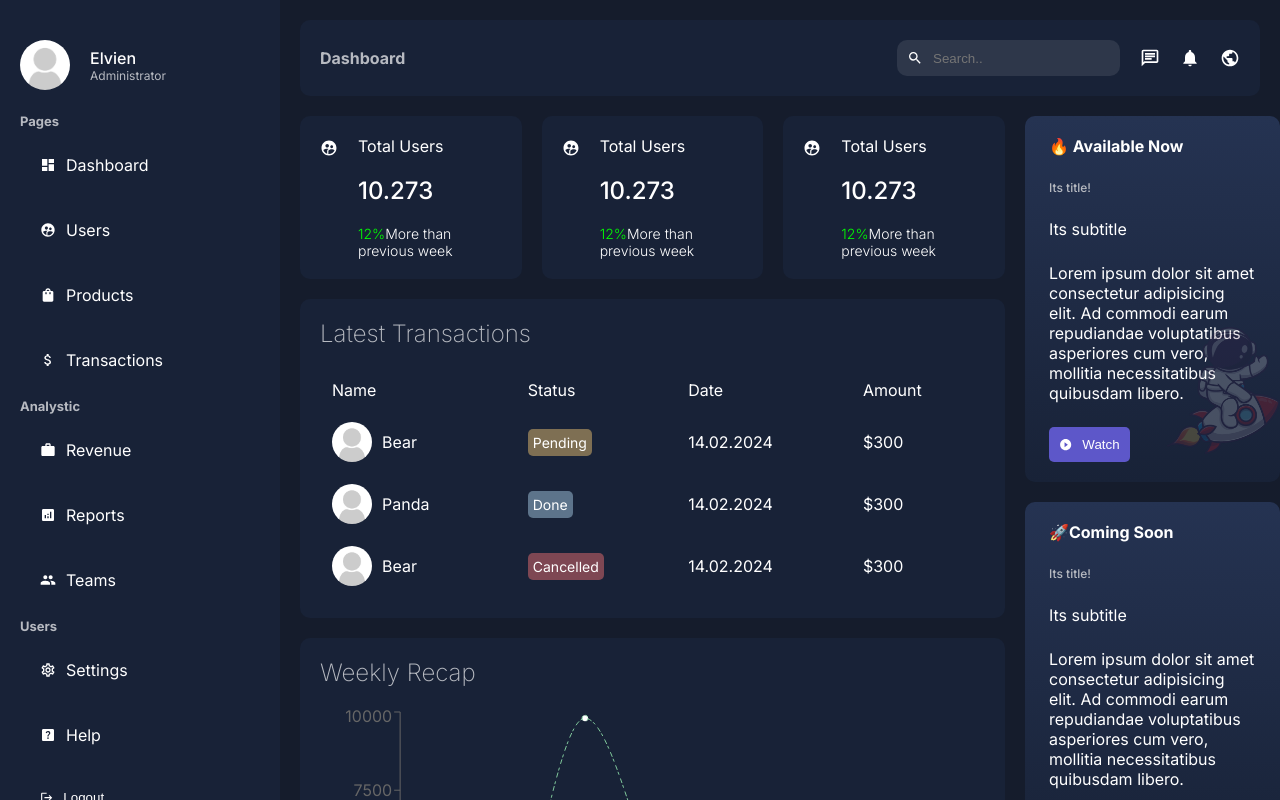
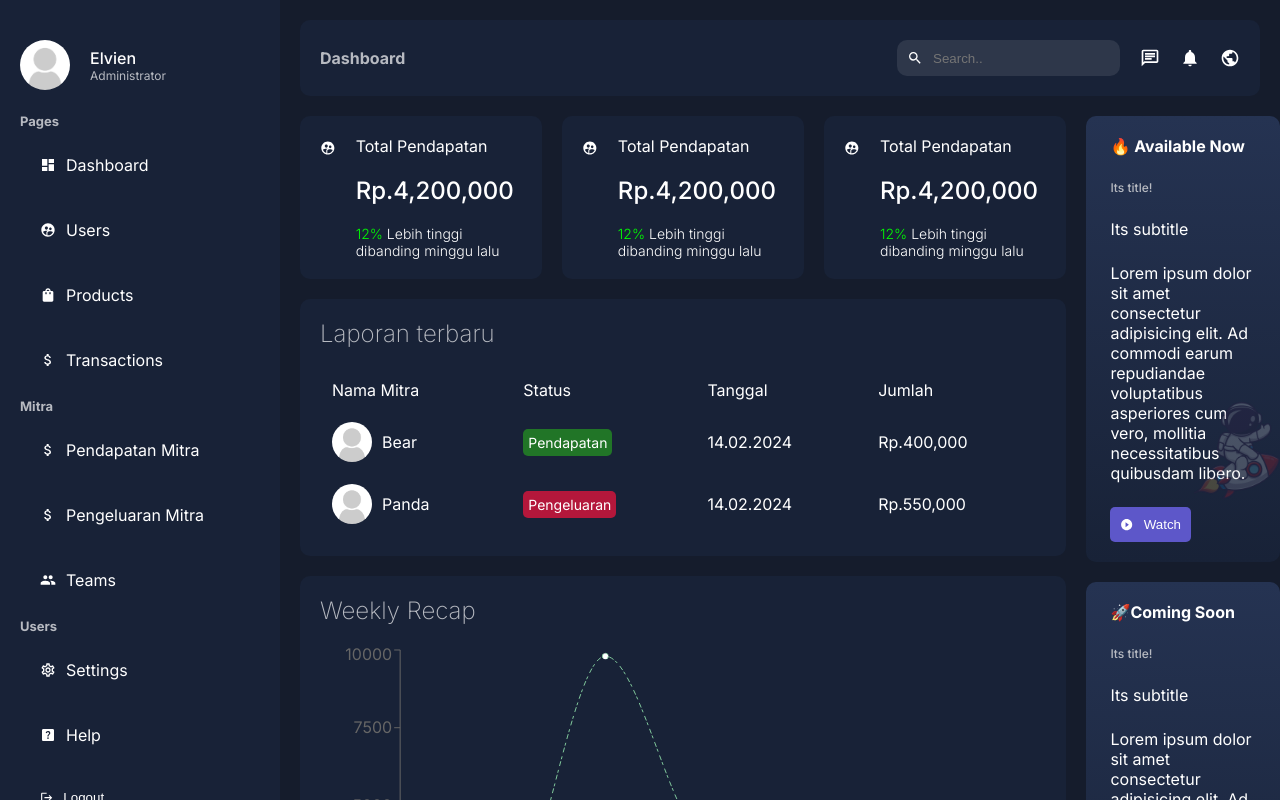
Before and after one commit to OjekPantai/breeding_managementsystem, a Next.js app: page /dashboard in a window 1280 px wide. Shown: the top 800 px of the page. Built offline with nearby package versions, Linux system fonts and the light colour scheme.

Commit message:
update halaman pendapatan dan pengeluaran mitra

```diff
--- a/app/ui/dashboard/card/card.jsx
+++ b/app/ui/dashboard/card/card.jsx
@@ -6,10 +6,11 @@ const Card = () => {
     <div className={styles.container}>
       <MdSupervisedUserCircle size={24} />
       <div className={styles.texts}>
-        <span className={styles.title}>Total Users</span>
-        <span className={styles.number}>10.273</span>
+        <span className={styles.title}>Total Pendapatan</span>
+        <span className={styles.number}>Rp.4,200,000</span>
         <span className={styles.detail}>
-          <span className={styles.positive}>12%</span>More than previous week
+          <span className={styles.positive}>12%</span> Lebih tinggi dibanding
+          minggu lalu
         </span>
       </div>
     </div>
--- /dev/null
+++ b/app/ui/dashboard/mitra/income/incomes.module.css
@@ -0,0 +1,61 @@
+.container {
+  background-color: var(--bgSoft);
+  padding: 20px;
+  border-radius: 10px;
+  margin-top: 20px;
+}
+
+.top {
+  display: flex;
+  align-items: center;
+  justify-content: space-between;
+}
+
+.addButton {
+  padding: 10px;
+  background-color: #5d57c9;
+  color: var(--text);
+  border: none;
+  border-radius: 5px;
+  cursor: pointer;
+}
+
+.table {
+  width: 100%;
+}
+
+.table td {
+  padding: 10px;
+}
+
+.product {
+  display: flex;
+  align-items: center;
+  gap: 10px;
+}
+
+.productImage {
+  border-radius: 50%;
+  object-fit: cover;
+}
+
+.buttons {
+  display: flex;
+  gap: 10px;
+}
+
+.button {
+  padding: 5px 10px;
+  border-radius: 5px;
+  color: var(--text);
+  border: none;
+  cursor: pointer;
+}
+
+.view {
+  background-color: teal;
+}
+
+.delete {
+  background-color: crimson;
+}
--- /dev/null
+++ b/app/ui/dashboard/mitra/outcome/outcomes.module.css
@@ -0,0 +1,61 @@
+.container {
+  background-color: var(--bgSoft);
+  padding: 20px;
+  border-radius: 10px;
+  margin-top: 20px;
+}
+
+.top {
+  display: flex;
+  align-items: center;
+  justify-content: space-between;
+}
+
+.addButton {
+  padding: 10px;
+  background-color: #5d57c9;
+  color: var(--text);
+  border: none;
+  border-radius: 5px;
+  cursor: pointer;
+}
+
+.table {
+  width: 100%;
+}
+
+.table td {
+  padding: 10px;
+}
+
+.product {
+  display: flex;
+  align-items: center;
+  gap: 10px;
+}
+
+.productImage {
+  border-radius: 50%;
+  object-fit: cover;
+}
+
+.buttons {
+  display: flex;
+  gap: 10px;
+}
+
+.button {
+  padding: 5px 10px;
+  border-radius: 5px;
+  color: var(--text);
+  border: none;
+  cursor: pointer;
+}
+
+.view {
+  background-color: teal;
+}
+
+.delete {
+  background-color: crimson;
+}
--- a/app/ui/dashboard/sidebar/sidebar.jsx
+++ b/app/ui/dashboard/sidebar/sidebar.jsx
@@ -42,17 +42,17 @@ const menuItems = [
     ],
   },
   {
-    title: "Analystic",
+    title: "Mitra",
     list: [
       {
-        title: "Revenue",
-        path: "/dashboard/revenue",
-        icon: <MdWork />,
+        title: "Pendapatan Mitra",
+        path: "/dashboard/mitra/income",
+        icon: <MdAttachMoney />,
       },
       {
-        title: "Reports",
-        path: "/dashboard/reports",
-        icon: <MdAnalytics />,
+        title: "Pengeluaran Mitra",
+        path: "/dashboard/mitra/outcome",
+        icon: <MdAttachMoney />,
       },
       {
         title: "Teams",
--- a/app/ui/dashboard/transactions/transactions.jsx
+++ b/app/ui/dashboard/transactions/transactions.jsx
@@ -4,14 +4,14 @@ import Image from "next/image";
 const Transactions = () => {
   return (
     <div className={styles.container}>
-      <h2 className={styles.title}>Latest Transactions</h2>
+      <h2 className={styles.title}>Laporan terbaru</h2>
       <table className={styles.table}>
         <thead>
           <tr>
-            <td>Name</td>
+            <td>Nama Mitra</td>
             <td>Status</td>
-            <td>Date</td>
-            <td>Amount</td>
+            <td>Tanggal</td>
+            <td>Jumlah</td>
           </tr>
         </thead>
         <tbody>
@@ -29,12 +29,12 @@ const Transactions = () => {
               </div>
             </td>
             <td>
-              <span className={`${styles.status} ${styles.pending}`}>
-                Pending
+              <span className={`${styles.status} ${styles.income}`}>
+                Pendapatan
               </span>
             </td>
             <td>14.02.2024</td>
-            <td>$300</td>
+            <td>Rp.400,000</td>
           </tr>
           <tr>
             <td>
@@ -50,32 +50,12 @@ const Transactions = () => {
               </div>
             </td>
             <td>
-              <span className={`${styles.status} ${styles.done}`}>Done</span>
-            </td>
-            <td>14.02.2024</td>
-            <td>$300</td>
-          </tr>
-          <tr>
-            <td>
-              <div className={styles.user}>
-                <Image
-                  src="/noavatar.png"
-                  alt=""
-                  width={40}
-                  height={40}
-                  className={styles.userImage}
-                />
-                Bear
-              </div>
-            </td>
-            <td>
-              <div className={styles.user}></div>
-              <span className={`${styles.status} ${styles.cancelled}`}>
-                Cancelled
+              <span className={`${styles.status} ${styles.outcome}`}>
+                Pengeluaran
               </span>
             </td>
             <td>14.02.2024</td>
-            <td>$300</td>
+            <td>Rp.550,000</td>
           </tr>
         </tbody>
       </table>
--- a/app/ui/dashboard/transactions/transactions.module.css
+++ b/app/ui/dashboard/transactions/transactions.module.css
@@ -36,12 +36,9 @@
   color: white;
 }
 
-.pending {
-  background-color: #f7cb7375;
+.income {
+  background-color: rgba(35, 138, 35, 0.8);
 }
-.done {
-  background-color: #afd6ee75;
+.outcome {
+  background-color: rgba(219, 20, 60, 0.8);
 }
-.cancelled {
-  background-color: #f7737375;
-}
```
Also changed, not shown: app/dashboard/mitra/income/page.jsx (added, +53 -0 lines), app/dashboard/mitra/outcome/page.jsx (added, +51 -0 lines).
